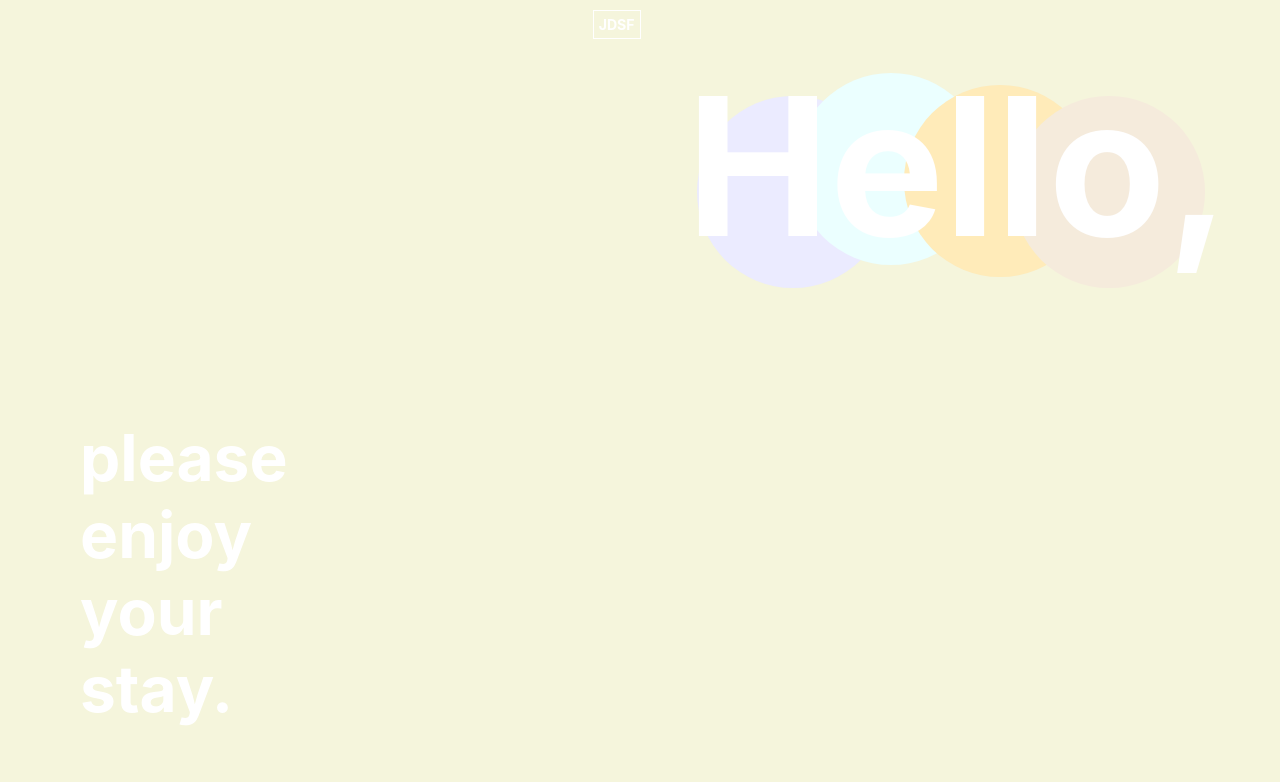
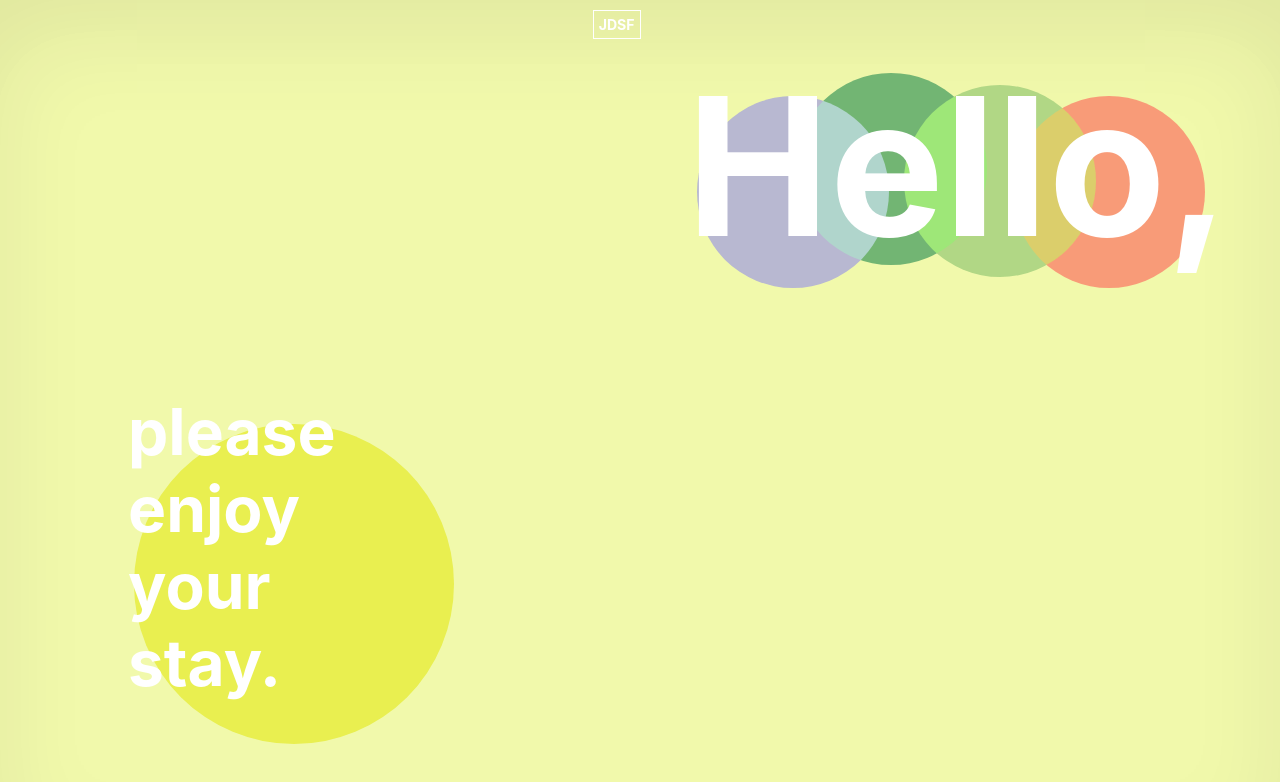
Before and after one commit to jdsf/portfolio, a React (Create React App) app: page / in a window 1280 px wide. Shown: the top 782 px of the page. Built offline with nearby package versions, Linux system fonts and the light colour scheme.

Commit message:
about me styling, scrolling animation start

```diff
--- a/src/App.css
+++ b/src/App.css
@@ -72,13 +72,14 @@ section {
 
 
 section {
+  box-shadow: inset 0 35px 100px -5px rgba(0,0,0,0.08);
   width: 100vw; height: 100vh;
   position: relative;
 }
 
 
 #intro {
-  background-color: beige;
+  background-color: #f0f9a2e6;
 }
 
 #intro h1{
@@ -94,10 +95,10 @@ section {
 #greeting-container {
   z-index: 0;
   position: absolute; top: 50px; right: 50px;
-  mix-blend-mode:overlay;
 }
 
 .circle{
+  mix-blend-mode:overlay;
   top: 10%;
   position: absolute;
   border-radius: 100%; height: 15vw; width: 15vw;
@@ -105,29 +106,107 @@ section {
 
 #circle-1{
   left: 2%; top: 20%;
-  background-color: blue;
+  background-color: #b8b8d1;
 }
 
 #circle-2{
   left: 20%;
-  background-color: cyan;
+  background-color: #72b573;
 }
 
 #circle-3{
   left: 40%; top: 15%;
-  background-color: red;
+  background-color: #b1d785;
 }
 
 #circle-4{
   left: 60%; top: 20%;
-  background-color: purple;
+  background-color: #ff4f4f8c;
+}
+
+
+#second-greeting{
+  position: absolute; left: 10%; bottom: 15%;
+  width: 22%; height: auto;
 }
 
 #intro h2{
+  padding: 0; margin: 0;
+  z-index: 100;
   color: white;
-  position: absolute; left: 80px; bottom: 45px;
-  width: 22%;
   font-size: 5vw; text-align: left;
+}
+
+#circle-5{
+  display: absolute;
+  height: 25vw; width: 25vw;
+  left: 2%;
+  background-color: #969618;
+  mix-blend-mode: overlay;
+}
+
+/* About */
+
+#about{
+  background-color: #ebf4a2;
+}
+
+#me{
+  position: absolute; bottom: 50px; right: 35px;
+  border-radius: 100%;
+    filter: opacity(.6) brightness(150%) contrast(80%) saturate(200%);
+  mix-blend-mode: overlay;
+}
+
+#about h1 {
+  font-size: 8vw; color: white; padding: 0; margin: 0;
+}
+
+#about-greeting{
+  position: absolute; top: 80px; left: 45px; width: 30%;
+}
+
+#circle-6{
+  background-color: #c324c3; width: 25vw; height: 25vw; left: 15%;
+  top: -25%;
+}
+
+
+#about-blurb {
+  font-size: 1.3vw;
+  position: absolute;
+  top: 20%; width: 70%; height: 80%; left: 40%;
+}
+
+#about-blurb p{
+  padding: 10px;
+  color: white; position: absolute; width: 70%;
+  background-color: black;
+  mix-blend-mode:soft-light;
+}
+
+#about-blurb span{
+  mix-blend-mode:lighten;
+}
+
+#first-blurb{
+  text-align:left;
+  left: 0%; top: -10%;
+}
+
+#second-blurb{
+  text-align: right;
+  left: 5%; top: 10%;
+}
+
+#third-blurb{
+  text-align: left;
+  left: -15%; top: 37%;
+}
+
+#fourth-blurb{
+  text-align:right;
+  left: -45%; top: 65%;
 }
 
 
--- a/src/App.js
+++ b/src/App.js
@@ -81,13 +81,50 @@ class App extends Component {
               </div>
               <h1>  Hello,</h1>
             </div>
-
-            <h2> please enjoy your stay. </h2>
+            <div id = "second-greeting">
+              <div className = "circle" id = "circle-5">
+              </div>
+              <h2> please enjoy your stay. </h2>
+            </div>
           </section>
           <section id = "about">
             <article>
               <img id = "me" src= {headshot} alt ="Me!" />
-              <h1> About Me </h1>
+              <div id = "about-greeting">
+                <div className = "circle" id = "circle-6">
+                </div>
+                <h1> Acerca de </h1>
+              </div>
+              <div id = "about-blurb">
+                <p id = "first-blurb">
+                  <span>
+                  Greetings! My name is Jose, I'm a bioengineering graduate
+                  from Bolivia exploring the world of web development and design.
+                  </span>
+                </p>
+                <p id= "second-blurb">
+                  Here you'll be able to find some of the work I've produced
+                  during my trek. I've only been learning
+                  javascript for the past 6 months and React for the last 3 but
+                  I'm really looking forward to things I'll be able to do as
+                  I become more comfortable with the tools I have.
+                </p>
+                <p id = "third-blurb">
+                  Though I took some introductory OOP experience on java and
+                  have some practice with other statistical and engineering languages
+                  it really wasn't until delving a little into web development
+                  my last quarter of uni that my appreciation for learning
+                  about programming grew.
+                </p>
+                <p id = "fourth-blurb">
+                  To be sure I still have a ton to learn in the realm of web
+                  application, design, and programming, but I am encouraged by
+                  the fact that any solution one attempts can quickly
+                  and readily translate to something tangible and interactive just
+                  by virtue of the medium. To be so in control of how an idea
+                  manifests in both function and appearance is what draws me in.
+                </p>
+              </div>
             </article>
           </section>
           <section id = "first" id = "projects">
```
